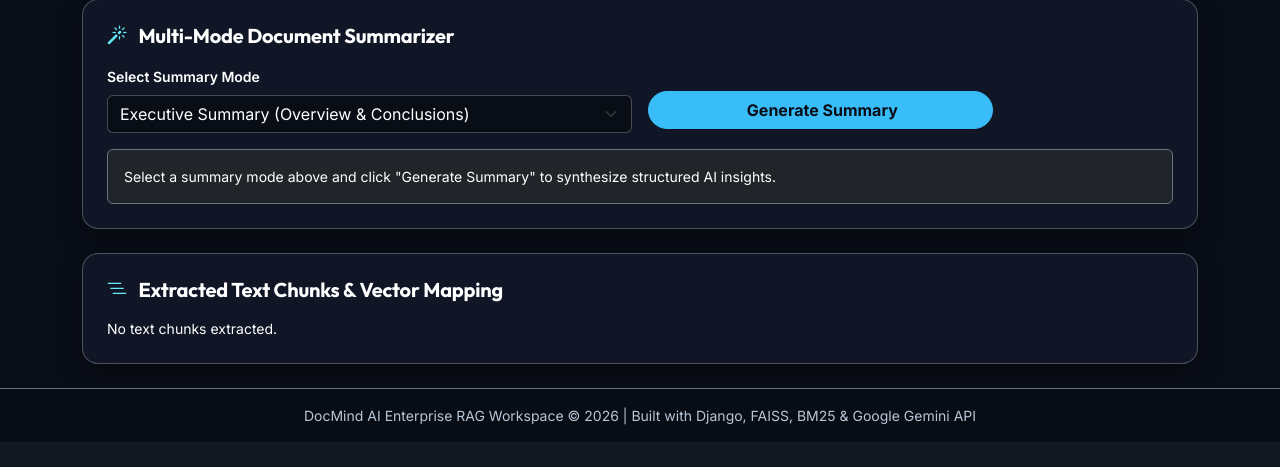
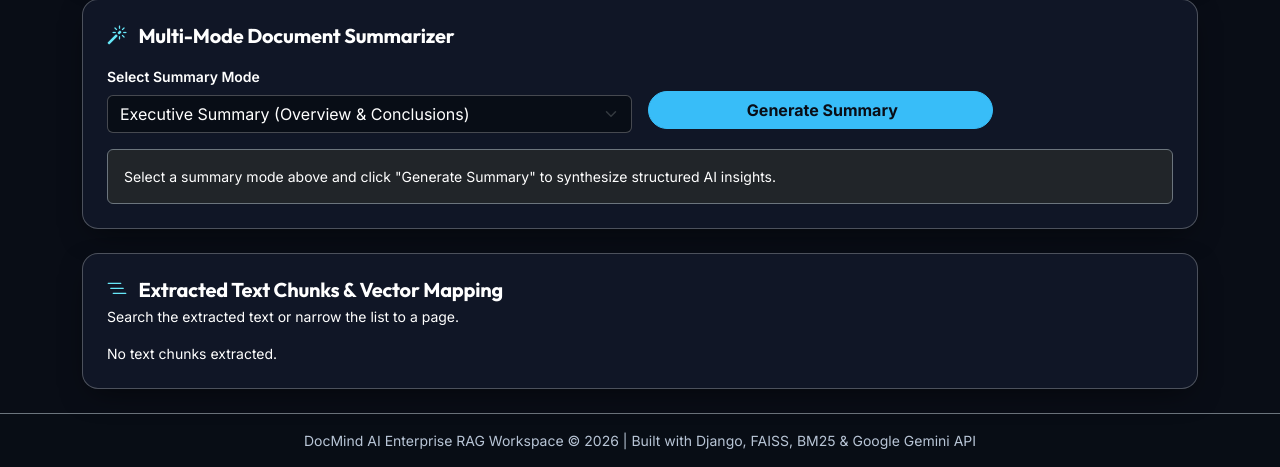
Before and after one commit to Dhanaraj2410/AI-Powered-Document-IntelligenceRAG-Assistant, a Django app: template templates/document_detail.html in a window 1280 px wide. Shown: the part 458-925 px from the top of the page. Before the commit the page ends 883 px from the top, so only its background shows below. Run offline with Django 4.2, Linux system fonts and the light colour scheme; the template is opened without the code that fills it, so the values that code supplies are empty.

Commit message:
feat: add searchable document chunk inspector

```diff
--- a/templates/document_detail.html
+++ b/templates/document_detail.html
@@ -79,7 +79,24 @@
 
     <!-- Extracted Chunks Inspector -->
     <div class="glass-card p-4">
-        <h5 class="fw-bold mb-3 text-light"><i class="bi bi-list-nested text-info me-2"></i> Extracted Text Chunks & Vector Mapping</h5>
+        <div class="d-flex justify-content-between align-items-start flex-wrap gap-3 mb-3">
+            <div>
+                <h5 class="fw-bold mb-1 text-light"><i class="bi bi-list-nested text-info me-2"></i> Extracted Text Chunks & Vector Mapping</h5>
+                <p class="text-light small mb-0">Search the extracted text or narrow the list to a page.</p>
+            </div>
+            {% if chunks %}
+            <div class="d-flex flex-wrap gap-2">
+                <input id="chunkSearch" type="search" class="form-control form-control-sm bg-dark text-light border-secondary" placeholder="Search chunk text…" aria-label="Search extracted chunks" style="min-width: 220px;">
+                <select id="chunkPageFilter" class="form-select form-select-sm bg-dark text-light border-secondary" aria-label="Filter chunks by page" style="min-width: 150px;">
+                    <option value="">All pages</option>
+                    {% regroup chunks by page_number as page_groups %}
+                    {% for group in page_groups %}<option value="{{ group.grouper }}">Page {{ group.grouper }}</option>{% endfor %}
+                </select>
+                <button id="clearChunkFilters" type="button" class="btn btn-outline-light btn-sm">Clear</button>
+            </div>
+            {% endif %}
+        </div>
+        {% if chunks %}<div id="chunkSearchStatus" class="text-secondary small mb-2" aria-live="polite"></div>{% endif %}
         {% if chunks %}
         <div class="table-responsive">
             <table class="table table-dark table-hover align-middle mb-0">
@@ -93,7 +110,7 @@
                 </thead>
                 <tbody>
                     {% for chunk in chunks %}
-                    <tr>
+                    <tr class="chunk-row" data-page="{{ chunk.page_number }}">
                         <td class="fw-bold text-light">#{{ chunk.chunk_index }}</td>
                         <td><span class="badge bg-secondary text-light">Page {{ chunk.page_number }}</span></td>
                         <td><span class="badge badge-score">ID {{ chunk.vector_id }}</span></td>
@@ -108,4 +125,36 @@
         {% endif %}
     </div>
 </div>
+{% if chunks %}
+<script>
+document.addEventListener('DOMContentLoaded', function () {
+    const search = document.getElementById('chunkSearch');
+    const pageFilter = document.getElementById('chunkPageFilter');
+    const clear = document.getElementById('clearChunkFilters');
+    const status = document.getElementById('chunkSearchStatus');
+    const rows = Array.from(document.querySelectorAll('.chunk-row'));
+    function applyFilters() {
+        const query = search.value.trim().toLocaleLowerCase();
+        const page = pageFilter.value;
+        let visible = 0;
+        rows.forEach(function (row) {
+            const matches = (!query || row.cells[3].textContent.toLocaleLowerCase().includes(query))
+                && (!page || row.dataset.page === page);
+            row.hidden = !matches;
+            if (matches) visible += 1;
+        });
+        status.textContent = 'Showing ' + visible + ' of ' + rows.length + ' chunks';
+    }
+    search.addEventListener('input', applyFilters);
+    pageFilter.addEventListener('change', applyFilters);
+    clear.addEventListener('click', function () {
+        search.value = '';
+        pageFilter.value = '';
+        applyFilters();
+        search.focus();
+    });
+    applyFilters();
+});
+</script>
+{% endif %}
 {% endblock %}
```
